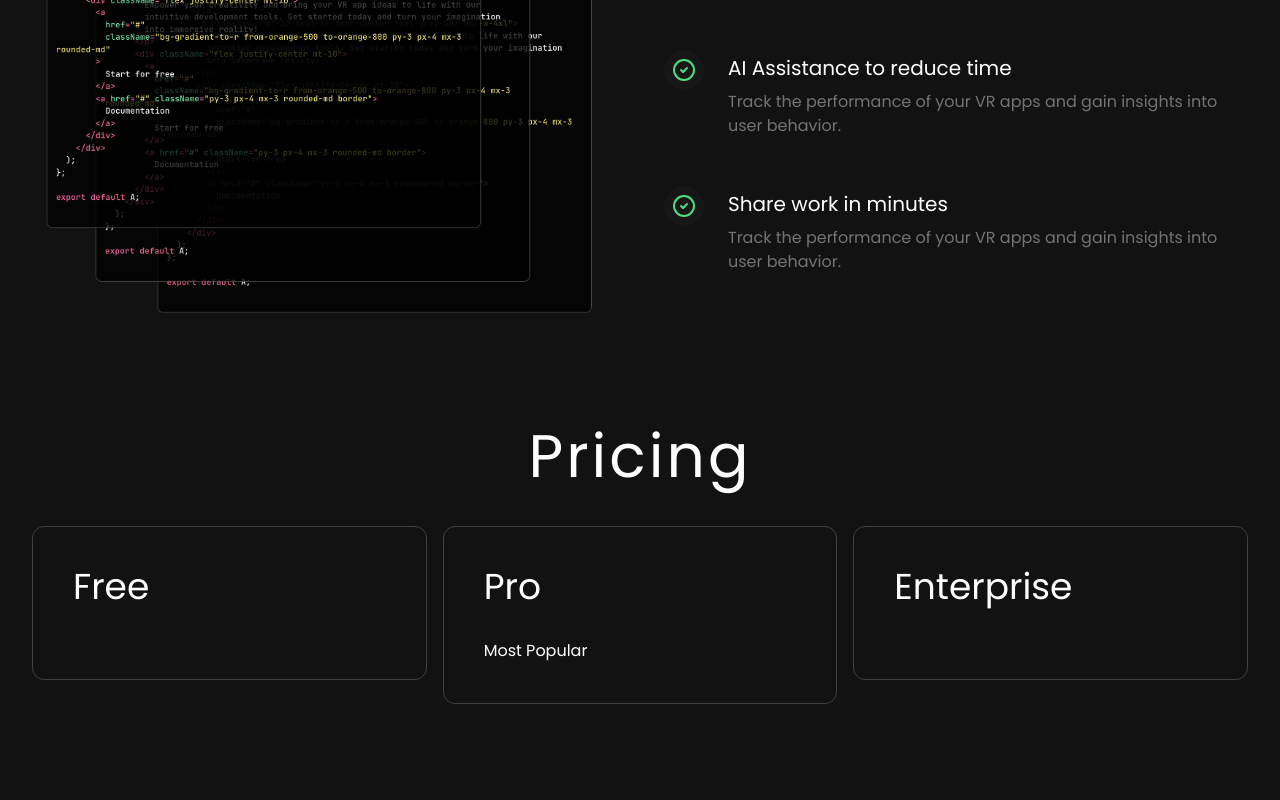
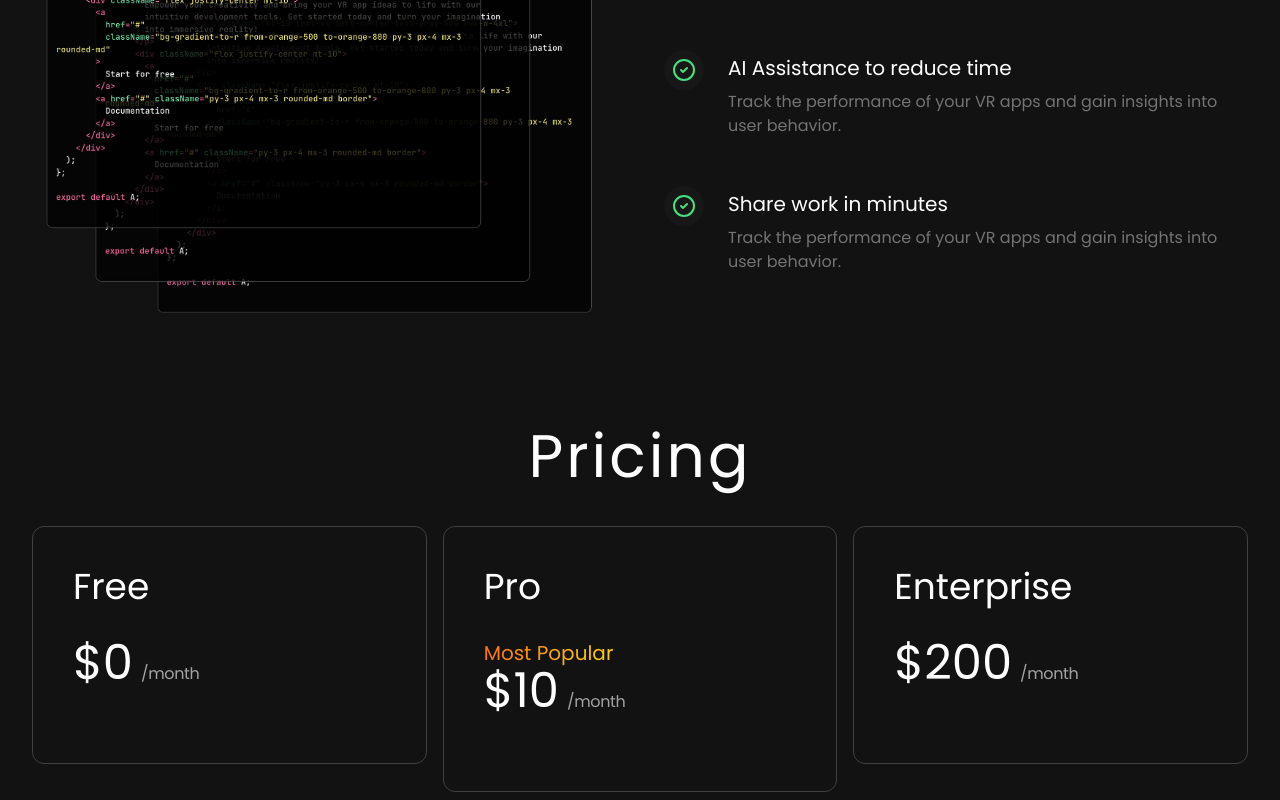
Before and after one commit to yafet-dev/virtual-reality-website, a React (Vite) app: page / in a window 1280 px wide. Shown: the part 2109-2909 px from the top of the page. Before the commit the page ends 2821 px from the top, so only its background shows below. Built offline with nearby package versions, Linux system fonts and the light colour scheme.

Commit message:
pricing details

```diff
--- a/src/components/Pricing.jsx
+++ b/src/components/Pricing.jsx
@@ -13,7 +13,17 @@ function Pricing() {
             <div key={index} className="w-full sm:w-1/2 lg:w-1/3 p-2">
               <div className="p-10 border border-neutral-700 rounded-xl">
                 <p className="text-4xl mb-8">{option.title}</p>
-                {option.title === "Pro" && <span>Most Popular</span>}
+                {option.title === "Pro" && (
+                  <span className="bg-gradient-to-r from-orange-500 to-yellow-400 text-transparent bg-clip-text text-xl">
+                    Most Popular
+                  </span>
+                )}
+                <p className="mb-9">
+                  <span className="text-5xl mt-5 mr-2">{option.price}</span>
+                  <span className="text-neutral-400 tracking-tight">
+                    /month
+                  </span>
+                </p>
               </div>
             </div>
           );
```
